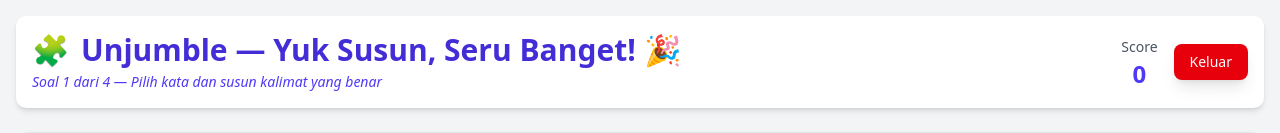
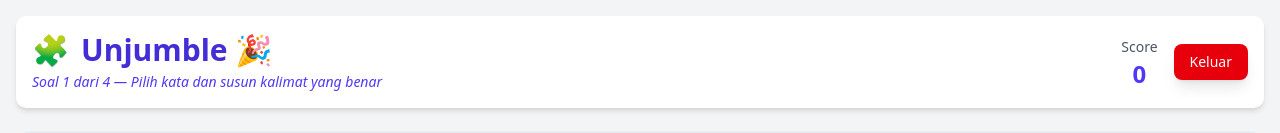
Before and after one commit to nailarh05/FP-Pemwebdraftbaru, a React (Vite) app in the folder frontend/: page /unjumble in a window 1280 px wide. Shown: the top 133 px of the page. Built offline with nearby package versions, Linux system fonts and the light colour scheme; no server answers.

Commit message:
fix toast

```diff
--- a/frontend/src/pages/unjumble/gameUnjumble.tsx
+++ b/frontend/src/pages/unjumble/gameUnjumble.tsx
@@ -4,6 +4,7 @@ import UnjumbleWord from "./unjumbleWord";
 import SentenceArea from "./sentence";
 import { Button } from "@/components/ui/button";
 import { Card, CardHeader, CardContent } from "@/components/ui/card";
+import toast from "react-hot-toast";
 
 // --- Tipe Data ---
 interface Word {
@@ -199,6 +200,9 @@ export default function Unjumble() {
 
     if (isCorrect) {
       setScore((prev) => prev + 1);
+      toast.success("Correct! +1 pts 🎉");
+    } else {
+      toast.error("Incorrect. Moving to next question.");
     }
 
     if (currentQuestionIndex < QUESTIONS.length - 1) {
@@ -307,7 +311,7 @@ export default function Unjumble() {
         <div>
           <h1 className="text-3xl font-extrabold text-indigo-700 flex items-center gap-3">
             <span>🧩</span>
-            <span>Unjumble — Yuk Susun, Seru Banget! 🎉</span>
+            <span>Unjumble 🎉</span>
           </h1>
           <p className="text-sm text-indigo-600 mt-1 italic">
             Soal {currentQuestionIndex + 1} dari {QUESTIONS.length} — Pilih kata dan susun kalimat yang benar
```
